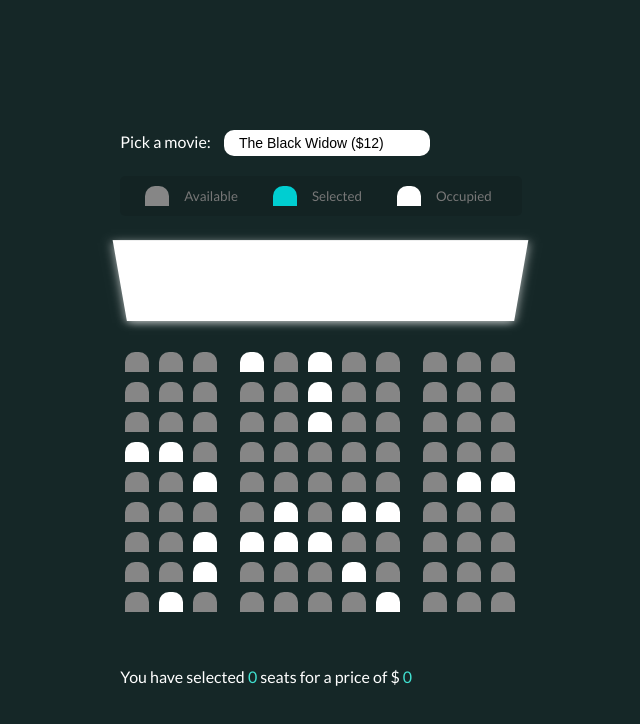
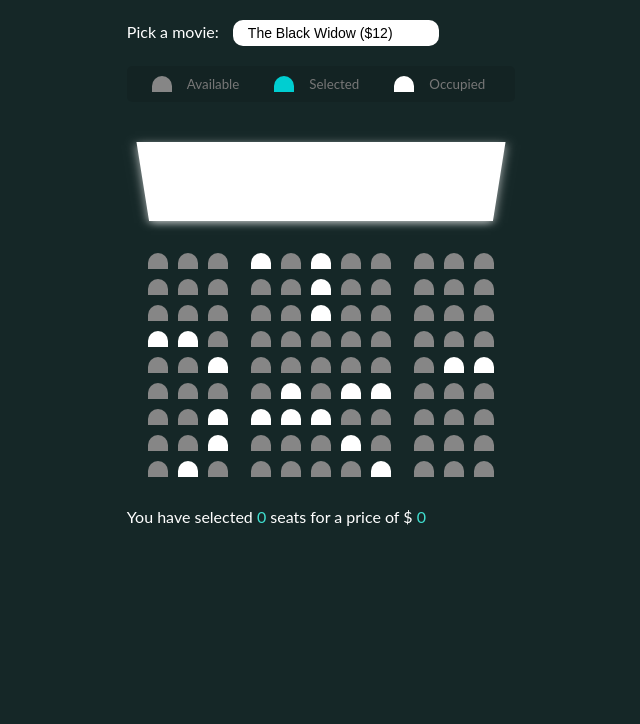
Before and after one commit to koulkoudakis/movie-seat-booker, a plain HTML site: page index.html in a window 1280 px wide. Shown: the whole page, without its empty margins (319-959 px from the left). Drawn offline with Linux system fonts and the light colour scheme.

Commit message:
Updated css for small-screen support

```diff
--- a/index.html
+++ b/index.html
@@ -9,7 +9,7 @@
     <title>Movie Seat Booker</title>
   </head>
 
-
+  <body>
     <div class="movie-container">
       <label>Pick a movie:</label>
       <select name="N/A" id="movie">
--- a/style.css
+++ b/style.css
@@ -1,4 +1,25 @@
+@media (min-width: 400px) {
+  :root {
+    --size-divisor: 1.75;
+  }
+}
+
+@media (min-width: 576px) {
+  :root {
+    --size-divisor: 1.5;
+  }
+}
+@media (min-width: 768px) {
+  :root {
+    --size-divisor: 1.25;
+  }
+}
+
+
+
 @import url('https://fonts.googleapis.com/css?family=Lato&display=swap');
+
+
 
 * {
   box-sizing: border-box;
@@ -11,13 +32,33 @@ body {
   flex-direction: column;
   align-items: center;
   justify-content: center;
-  height: 100vh;
+  width: calc(800px / var(--size-divisor));
+  height: 100%;
   font-family: 'Lato', sans-serif;
   margin: 0;
 }
 
+@media (min-width: 1440px) {
+  :root {
+    --size-divisor: 1;
+  }
+  body {
+    width: 100%;
+  }
+}
+
+@media (min-width: 1080px) {
+  :root {
+    --size-divisor: 1;
+  }
+  body {
+    width: 100%;
+  }
+}
+
 .movie-container {
   margin: 20px 0;
+  width: 90%;
 }
 
 .movie-container select {
@@ -34,13 +75,17 @@ body {
 
 .container {
   perspective: 1000px;
-  margin-bottom: 50px;
+  margin-bottom: 25px;
+  display: grid;
+  width: 100%;
+  align-items: center;
+  justify-content: center;
 }
 
 .seat {
   background-color:rgb(134, 134, 134);
-  height: 20px;
-  width: 24px;
+  height: 16px;
+  width: calc(20px / var(--size-divisor));
   margin: 5px;
   border-top-left-radius: 10px;
   border-top-right-radius: 10px;
@@ -69,8 +114,8 @@ body {
 }
 
 .showcase .seat:not(.occupied):hover {
-  cursor: pointer;
-  transform: scale(1.2)
+  cursor: default;
+  transform: scale(1.0)
 }
 
 .showcase {
```
Lines whose indentation alone changed are shown as unchanged.
